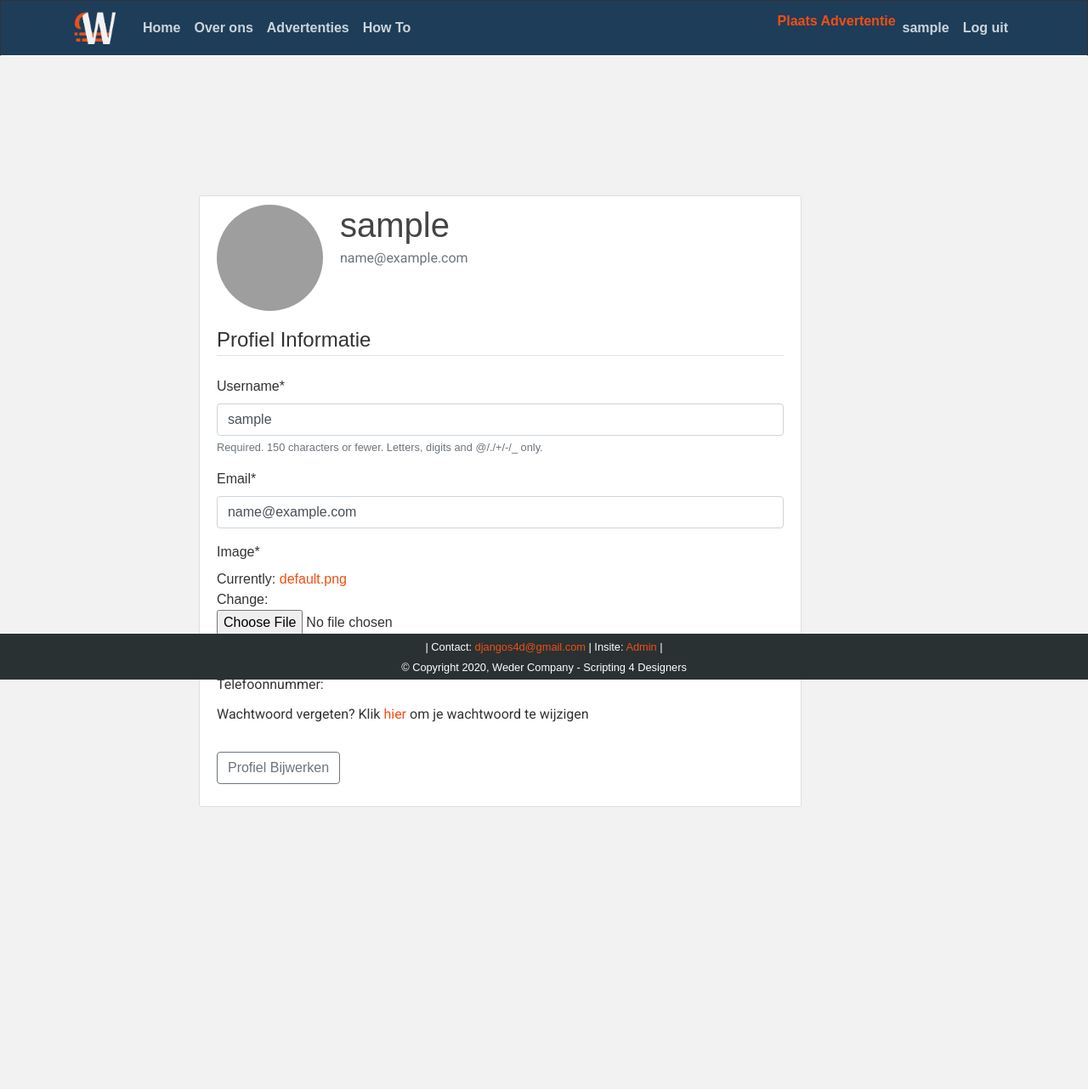
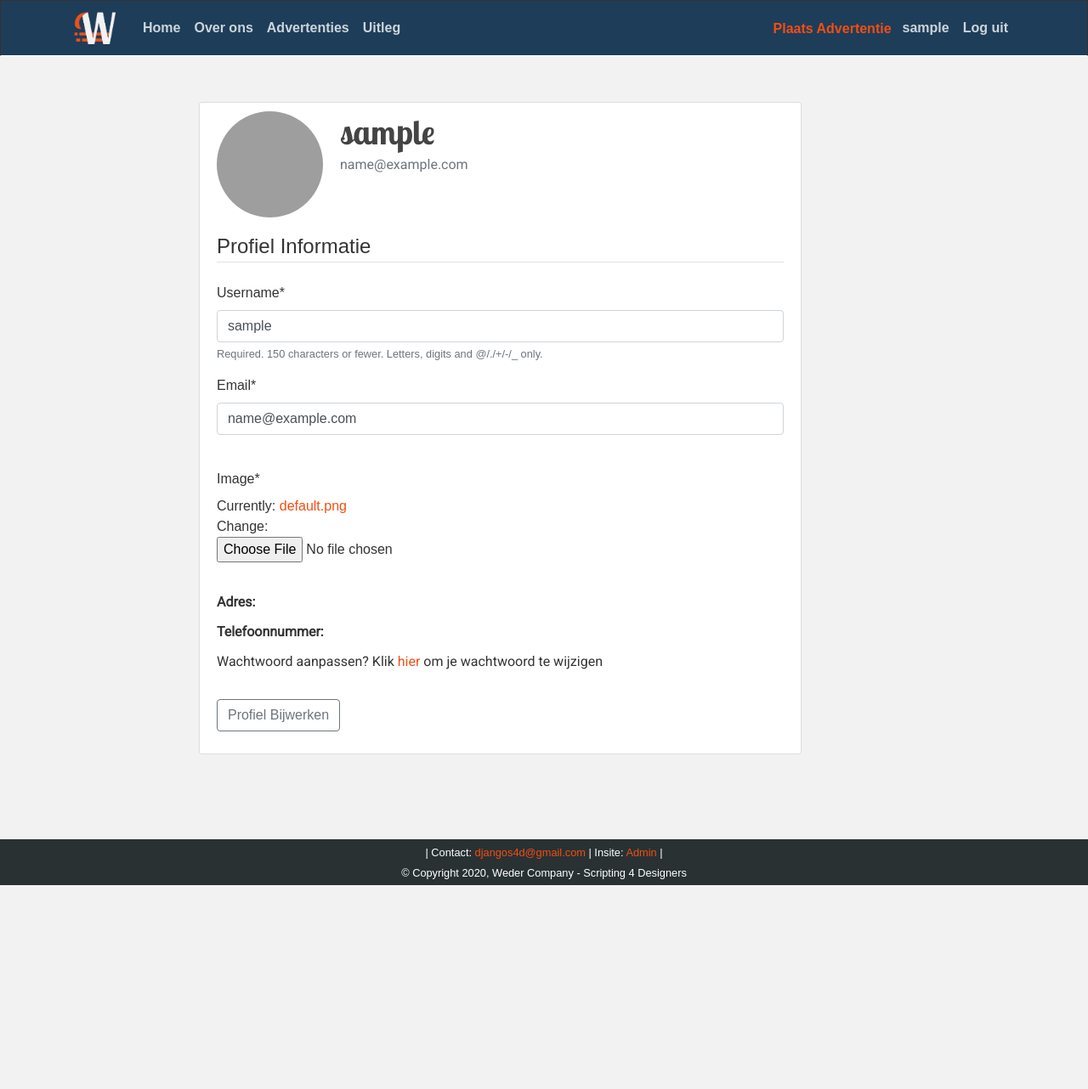
Before and after one commit to Ruben-wiel/s4d_project, a Django app: page /profile/ in a window 1280 px wide; the page is wider, and only the part inside the window is pictured. Shown: the top 1282 px of that part at 85% size. After the commit the page ends 1042 px from the top of that part, so only its background shows below. Run offline with Django 3.2, Linux system fonts and the light colour scheme; the visitor is signed in with stand-in values (Sample User, id 1); some libraries are stand-ins or nearby versions; grey boxes are pictures that could not be loaded.

Commit message:
Final version 1.0

```diff
--- a/s4d_webapp/users/templates/users/profile.html
+++ b/s4d_webapp/users/templates/users/profile.html
@@ -1,7 +1,7 @@
 {% extends "website/base.html" %} {% load crispy_forms_tags %} {% load static %}
 {% block content %}
-<link rel="stylesheet" type="text/css" href="{% static 'website/hidingelements.css' %}">
-<link rel="stylesheet" type="text/css" href="{% static 'website/users.css' %}">
+<link rel="stylesheet" type="text/css" href="{% static 'website/website_createpost.css' %}">
+<link rel="stylesheet" type="text/css" href="{% static 'website/elementhide.css' %}">
 <br><br><br><br><br>
 <div class="row">
   <div class="col-md-8">
@@ -22,7 +22,7 @@
       src="{{ user.profile.image.url }}"
     />
     <div class="media-body">
-      <h2 class="account-heading">{{ user.username }}</h2>
+      <h2 class="ad-tekst-left account-heading">{{ user.username }}</h2>
       <p class="text-secondary">{{ user.email }}</p>
       <!-- Bio & andere Assets op profiel weergeven. -->
     </div>
@@ -33,10 +33,11 @@
     <fieldset class="form-group">
       <legend class="border-bottom mb-4">Profiel Informatie</legend>
       <!-- Import de form van uit de users/views.py. -->
-      {{ u_form|crispy }} {{ p_form|crispy }}
-      <p>Adres: {{ user.userprofile.adress }}</p>
-      <p>Telefoonnummer: {{ user.userprofile.phone }}</p>
-      <p>Wachtwoord vergeten? Klik <a href="{% url 'password_reset' %}">hier</a> om je wachtwoord te wijzigen</p>
+      {{ u_form|crispy }} <br> {{ p_form|crispy }}
+      <br>
+      <p><b>Adres:</b> {{ user.userprofile.adress }}</p>
+      <p><b>Telefoonnummer:</b> {{ user.userprofile.phone }}</p>
+      <p>Wachtwoord aanpassen? Klik <a href="{% url 'password_reset' %}">hier</a> om je wachtwoord te wijzigen</p>
     </fieldset>
     <div class="form-group">
       <button class="btn btn-outline-secondary" type="submit">
--- /dev/null
+++ b/s4d_webapp/website/static/website/website_createpost.css
@@ -0,0 +1,29 @@
+footer {
+    margin-top: 5em;
+    width: 100%;
+    bottom: 0%;
+    text-align: center;
+    padding: 3px;
+    background-color:rgb(41, 49, 51);
+    color: white;
+  }
+
+
+/* --------------- content in het midden ----------------- */
+
+.row {
+  width: 100%;
+  margin-left: 12%;
+}
+
+
+.ad-tekst {
+  font-family: 'Lobster Two', cursive;
+  font-size: 40px;
+  text-align: center;
+}
+
+.ad-tekst-left{
+  font-family: 'Lobster Two', cursive;
+  font-size: 40px;
+}
--- a/s4d_webapp/website/static/website/website_main.css
+++ b/s4d_webapp/website/static/website/website_main.css
@@ -148,3 +148,19 @@ footer {
 nav {
   background-color: rgba(4, 96, 216, 1);
 }
+
+/* ------------------ plaats advertentie knop in de nav bar ------------ */
+
+.plaatsen {
+  color: rgb(242, 78, 19);
+  margin-top: 9px;
+  margin-right: 5px;
+}
+
+
+.plaatsen:hover {
+  color: rgb(252, 252, 252);
+  margin-top: 9px;
+  margin-right: 5px;
+  text-decoration: none;
+}
--- a/s4d_webapp/website/templates/website/base.html
+++ b/s4d_webapp/website/templates/website/base.html
@@ -36,7 +36,7 @@
                 <a class="nav-item nav-link" href="{% url 'web-home' %}">Home</a>
                 <a class="nav-item nav-link" href="{% url 'web-about' %}">Over ons</a>
                 <a class="nav-item nav-link" href="{% url 'web-posts' %}">Advertenties</a>
-                <a class="nav-item nav-link" href="{% url 'web-howto' %}">How To</a>
+                <a class="nav-item nav-link" href="{% url 'web-howto' %}">Uitleg</a>
               </div>
               <!-- Navbar Right Side -->
               <div class="navbar-nav">
@@ -98,7 +98,9 @@
                       </p>
                       <hr>
                       <p>
-                        <button class="button" href="/howto">Meer weten?</button>
+                        <form action="{% url 'web-howto' %}">
+                          <button class="button" type="submit">Meer weten?</button>
+                        </form>
                       </p>
                   </ul>
               </div>
```
Also changed, not shown: s4d_webapp/website/templates/website/about.html (+12 -6 lines), s4d_webapp/website/templates/website/post_form.html (+4 -8 lines).
